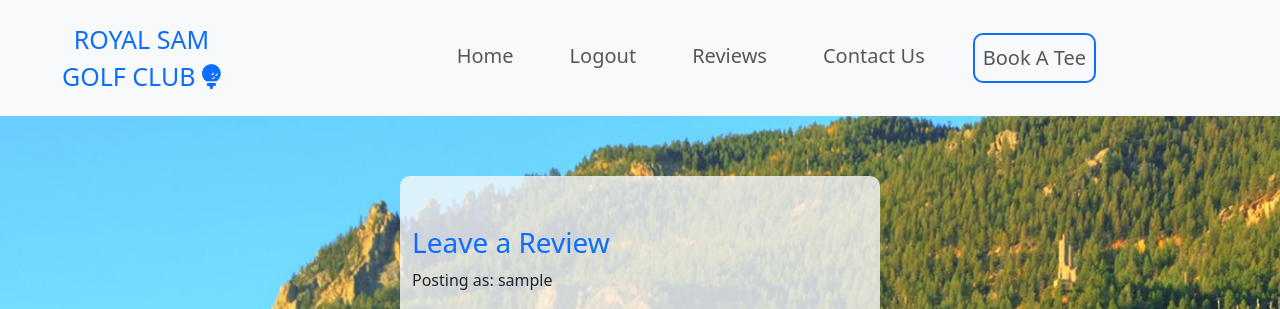
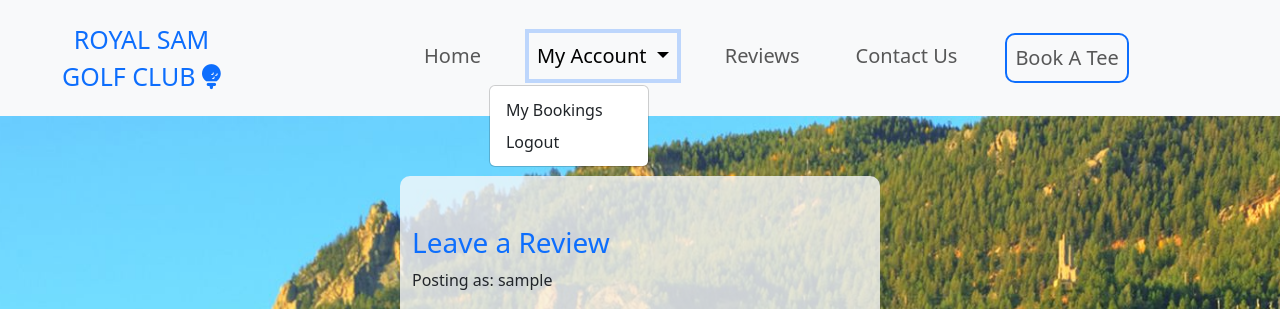
Before and after one commit to sam2829/project-4-royal-sam, a Django app: page /reviews/leave_review/ in a window 1280 px wide, after a click on "My Account". Shown: the top 309 px of the page. Run offline with Django 3.2, Linux system fonts and the light colour scheme; the visitor is signed in with stand-in values (Sample User, id 1); some libraries are stand-ins or nearby versions.

Commit message:
Change base html so that when logged in, dropdown menu in navbar gives options for my bookings and logout

```diff
--- a/royalsam/settings.py
+++ b/royalsam/settings.py
@@ -31,7 +31,7 @@ SECRET_KEY = os.environ.get('SECRET_KEY')
 # SECURITY WARNING: don't run with debug turned on in production!
 DEBUG = True
 
-ALLOWED_HOSTS = ['8000-sam2829-project-4-royal-t5bmyslqh7.us2.codeanyapp.com',
+ALLOWED_HOSTS = ['8000-sam2829-project-4-royal-hx2j2471w2.us2.codeanyapp.com',
                  'royal-sam-02fa0ed9cfe2.herokuapp.com']
 
 
--- a/templates/base.html
+++ b/templates/base.html
@@ -42,14 +42,28 @@
                   >Home</a
                 >
               </li>
+              <!-- I User is logged in -->
               {% if user.is_authenticated %}
-              <li class="nav-item">
+              <li class="nav-item dropdown">
                 <a
-                  class="nav-link"
-                  aria-current="page"
-                  href="{% url 'account_logout' %}"
+                  class="nav-link dropdown-toggle"
+                  href="#"
+                  role="button"
+                  data-bs-toggle="dropdown"
+                  aria-expanded="false"
+                >
+                  My Account
+                </a>
+                <ul class="dropdown-menu">
+                  <li>
+                    <a class="dropdown-item" href="#">My Bookings</a>
+                  </li>
+                  <li>
+                    <a class="dropdown-item" href="{% url 'account_logout' %}"
                       >Logout</a
                     >
+                  </li>
+                </ul>
               </li>
               {% else %}
               <li class="nav-item dropdown">
@@ -83,7 +97,9 @@
                 <a class="nav-link" href="#">Contact Us</a>
               </li>
               <li class="nav-item">
-                <a class="nav-link nav-book-tee" href="{% url 'book_a_tee' %}">Book A Tee</a>
+                <a class="nav-link nav-book-tee" href="{% url 'book_a_tee' %}"
+                  >Book A Tee</a
+                >
               </li>
             </ul>
           </div>
@@ -95,9 +111,18 @@
       <div class="row">
         <div class="col-md-8 offset-md-2">
           {% for message in messages %}
-                <div class="alert {{ message.tags }} alert-dismissible fade show" id="msg" role="alert">
+          <div
+            class="alert {{ message.tags }} alert-dismissible fade show"
+            id="msg"
+            role="alert"
+          >
             {{ message | safe }}
-                    <button type="button" class="btn-close" data-bs-dismiss="alert" aria-label="Close"></button>
+            <button
+              type="button"
+              class="btn-close"
+              data-bs-dismiss="alert"
+              aria-label="Close"
+            ></button>
           </div>
           {% endfor %}
         </div>
@@ -174,7 +199,7 @@
     <!-- script to timeout user messages -->
     <script>
       setTimeout(function () {
-            let messages = document.getElementById('msg');
+        let messages = document.getElementById("msg");
         let alert = new bootstrap.Alert(messages);
         alert.close();
       }, 4000);
```
Lines whose indentation alone changed are shown as unchanged.
